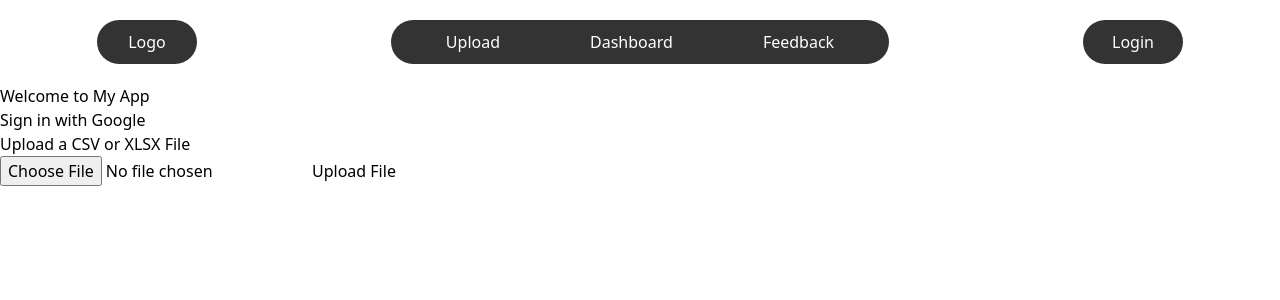
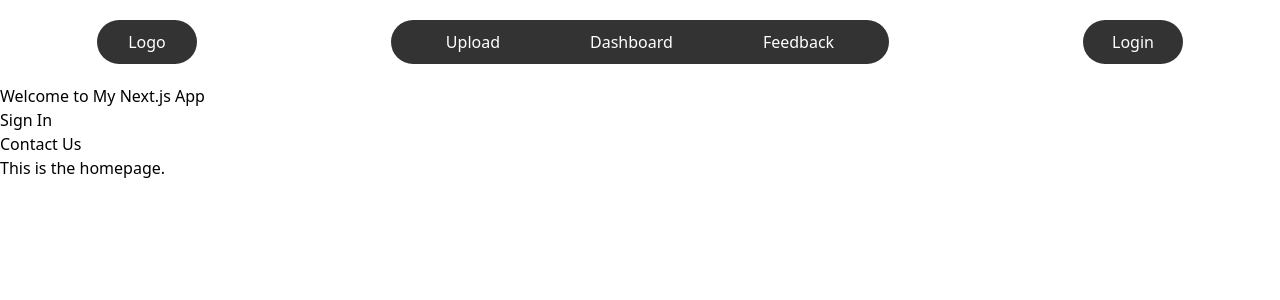
Before and after one commit to Eonics3/lahacks-2024, a Next.js app in the folder client/: page / in a window 1280 px wide. Shown: the top 300 px of the page. Built offline with nearby package versions, Linux system fonts and the light colour scheme.

Commit message:
pages added

```diff
--- a/client/pages/index.tsx
+++ b/client/pages/index.tsx
@@ -1,59 +1,88 @@
-// pages/index.tsx
-import { useState } from 'react';
+import Link from 'next/link';
+import type { NextPage } from 'next';
 
-const Home = () => {
-    const [file, setFile] = useState<File | null>(null);
-    const [message, setMessage] = useState<string>('');
-    const [loading, setLoading] = useState(false);
-
-    const handleGoogleSignIn = () => {
-      console.log("handling google sign in");
-      window.location.href = 'http://localhost:8080/login';
-    };
-
-    const handleFileChange = (event: React.ChangeEvent<HTMLInputElement>) => {
-        const files = event.target.files;
-        if (files && files[0]) {
-            setFile(files[0]);
-        }
-    };
-
-    const handleSubmit = async (event: React.FormEvent) => {
-        event.preventDefault();
-        if (file) {
-            const formData = new FormData();
-            formData.append('file', file);
-
-            try {
-                const response = await fetch('/api/upload', {
-                    method: 'POST',
-                    body: formData,
-                });
-                const data = await response.json();
-                setMessage(data.message);
-            } catch (error) {
-                console.error('Error:', error);
-                setMessage('Failed to upload file.');
-            }
-        } else {
-            setMessage('Please select a file to upload.');
-        }
-    };
-
-    return (
-        <div>
-            <h1>Welcome to My App</h1>
-            <button onClick={handleGoogleSignIn} disabled={loading}>
-              {loading ? 'Signing in...' : 'Sign in with Google'}
-            </button>
-            <h1>Upload a CSV or XLSX File</h1>
-            <form onSubmit={handleSubmit}>
-                <input type="file" accept=".csv, application/vnd.openxmlformats-officedocument.spreadsheetml.sheet" onChange={handleFileChange} />
-                <button type="submit">Upload File</button>
-            </form>
-            {message && <p>{message}</p>}
-        </div>
-    );
+const Home: NextPage = () => {
+  return (
+    <div>
+      <h1>Welcome to My Next.js App</h1>
+      <nav>
+        <ul>
+          <li>
+            <Link href="/signin">
+              <button>Sign In</button>
+            </Link>
+          </li>
+          <li>
+            <Link href="/contact">
+              <button>Contact Us</button>
+            </Link>
+          </li>
+        </ul>
+      </nav>
+      <p>This is the homepage.</p>
+    </div>
+  );
 };
 
 export default Home;
+
+
+// // pages/index.tsx
+// import { useState } from 'react';
+
+// const Home = () => {
+//     const [file, setFile] = useState<File | null>(null);
+//     const [message, setMessage] = useState<string>('');
+//     const [loading, setLoading] = useState(false);
+
+//     const handleGoogleSignIn = () => {
+//       console.log("handling google sign in");
+//       window.location.href = 'http://localhost:8080/login';
+//     };
+
+//     const handleFileChange = (event: React.ChangeEvent<HTMLInputElement>) => {
+//         const files = event.target.files;
+//         if (files && files[0]) {
+//             setFile(files[0]);
+//         }
+//     };
+
+//     const handleSubmit = async (event: React.FormEvent) => {
+//         event.preventDefault();
+//         if (file) {
+//             const formData = new FormData();
+//             formData.append('file', file);
+
+//             try {
+//                 const response = await fetch('/api/upload', {
+//                     method: 'POST',
+//                     body: formData,
+//                 });
+//                 const data = await response.json();
+//                 setMessage(data.message);
+//             } catch (error) {
+//                 console.error('Error:', error);
+//                 setMessage('Failed to upload file.');
+//             }
+//         } else {
+//             setMessage('Please select a file to upload.');
+//         }
+//     };
+
+//     return (
+//         <div>
+//             <h1>Welcome to My App</h1>
+//             <button onClick={handleGoogleSignIn} disabled={loading}>
+//               {loading ? 'Signing in...' : 'Sign in with Google'}
+//             </button>
+//             <h1>Upload a CSV or XLSX File</h1>
+//             <form onSubmit={handleSubmit}>
+//                 <input type="file" accept=".csv, application/vnd.openxmlformats-officedocument.spreadsheetml.sheet" onChange={handleFileChange} />
+//                 <button type="submit">Upload File</button>
+//             </form>
+//             {message && <p>{message}</p>}
+//         </div>
+//     );
+// };
+
+// export default Home;
--- /dev/null
+++ b/client/pages/signin.tsx
@@ -0,0 +1,20 @@
+import React, { useState } from 'react';
+
+const SignIn = () => {
+
+    const [loading, setLoading] = useState(false);
+
+    const handleGoogleSignIn = () => {
+        console.log("handling google sign in");
+        window.location.href = 'http://localhost:8080/login';
+    }
+
+    return (
+    <div>
+        <button onClick={handleGoogleSignIn} disabled={loading}>
+        {loading ? 'Signing in...' : 'Sign in with Google'}
+        </button>
+    </div>)
+}
+
+export default SignIn;
```
Also changed, not shown: 2 other files (tests, documents, lock files or other folders).
